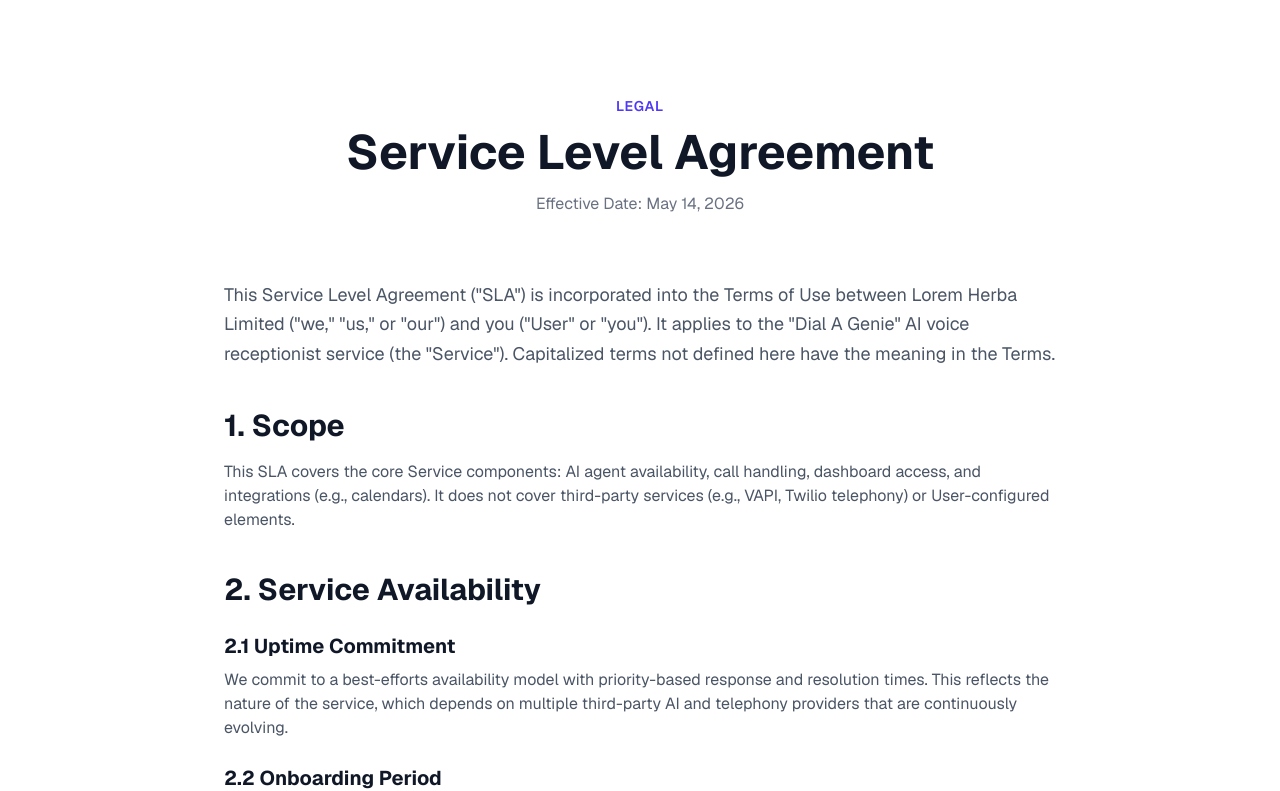
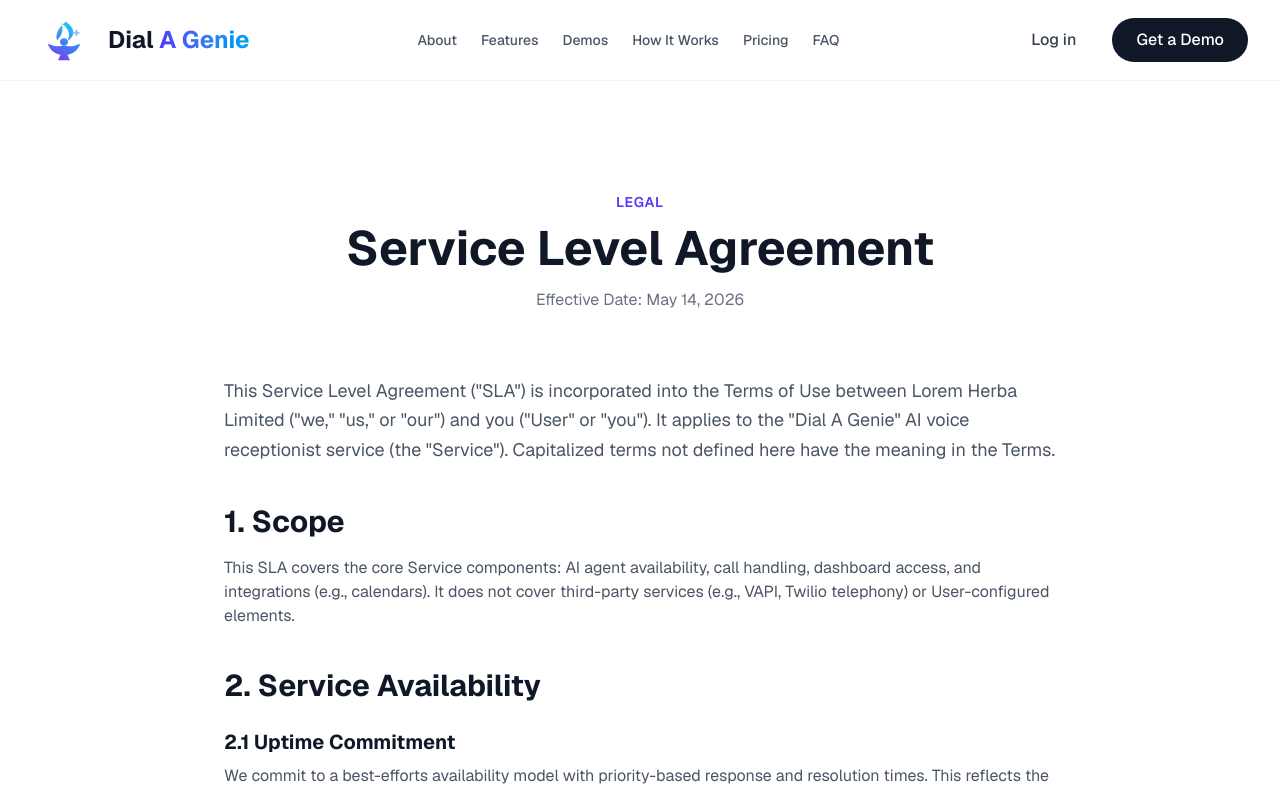
Before and after one commit to GhufranBarcha/dialagenie, a Next.js app: page /sla in a window 1280 px wide. Shown: the top 791 px of the page. Built offline with nearby package versions, Linux system fonts and the light colour scheme.

Commit message:
added header - to sla and privacy page

```diff
--- a/src/app/privacy/page.tsx
+++ b/src/app/privacy/page.tsx
@@ -1,4 +1,5 @@
 import type { Metadata } from "next";
+import Navbar from "@/components/layout/Navbar";
 import Footer from "@/components/layout/Footer";
 
 export const metadata: Metadata = {
@@ -10,7 +11,8 @@
 export default function PrivacyPage() {
     return (
         <main className="min-h-screen overflow-x-hidden bg-white">
-            <section className="py-24">
+            <Navbar />
+            <section className="pt-32 pb-24 lg:pt-48">
                 <div className="max-w-4xl mx-auto px-4 sm:px-6 lg:px-8">
                     <div className="text-center mb-16">
                         <h2 className="text-indigo-600 font-semibold tracking-wider uppercase text-xs md:text-sm mb-3">Legal</h2>
--- a/src/app/sla/page.tsx
+++ b/src/app/sla/page.tsx
@@ -1,4 +1,5 @@
 import type { Metadata } from "next";
+import Navbar from "@/components/layout/Navbar";
 import Footer from "@/components/layout/Footer";
 
 export const metadata: Metadata = {
@@ -10,7 +11,8 @@
 export default function SLAPage() {
     return (
         <main className="min-h-screen overflow-x-hidden bg-white">
-            <section className="py-24">
+            <Navbar />
+            <section className="pt-32 pb-24 lg:pt-48">
                 <div className="max-w-4xl mx-auto px-4 sm:px-6 lg:px-8">
                     <div className="text-center mb-16">
                         <h2 className="text-indigo-600 font-semibold tracking-wider uppercase text-xs md:text-sm mb-3">Legal</h2>
```
